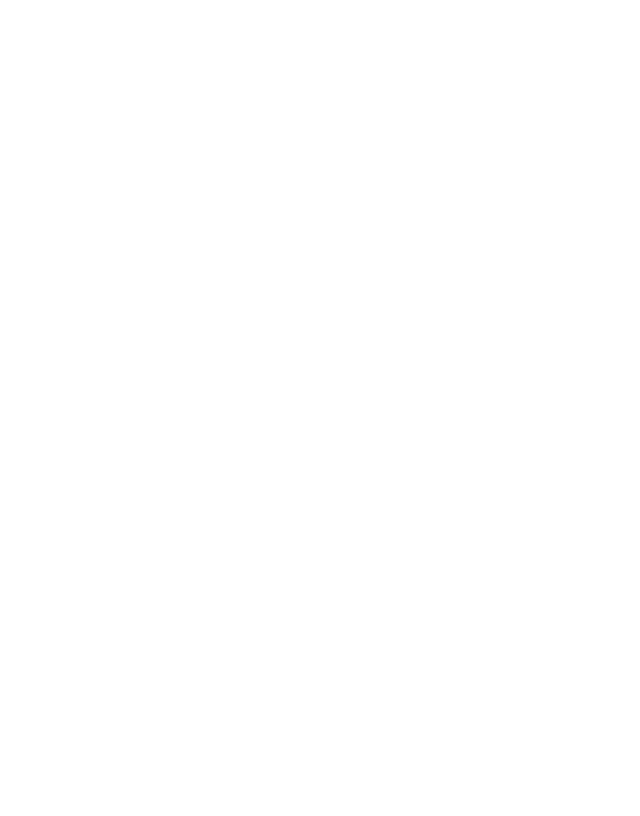
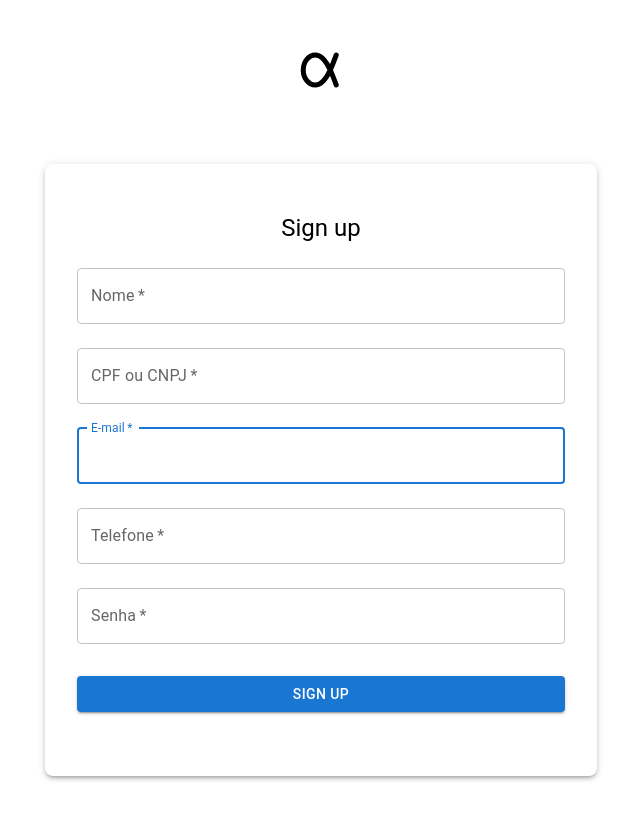
Before and after one commit to FranciscoHeronildo/alpha, a React (Vite) app: page /signup in a window 1280 px wide. Before the commit this address had no page. Shown: the whole page, without its empty margins (319-959 px from the left). Built offline with nearby package versions, Linux system fonts and the light colour scheme.

Commit message:
Criado tela de Login e Registro de Usuarios

```diff
--- a/package.json
+++ b/package.json
@@ -14,10 +14,12 @@
     "@emotion/styled": "^11.11.5",
     "@mui/material": "^5.15.15",
     "@mui/styled-engine-sc": "^6.0.0-alpha.18",
+    "axios": "^1.6.8",
     "react": "^18.2.0",
     "react-dom": "^18.2.0",
     "react-icons": "^5.1.0",
     "react-router-dom": "^6.22.3",
+    "react-toastify": "^10.0.5",
     "styled-components": "^6.1.8"
   },
   "devDependencies": {
--- a/src/App.jsx
+++ b/src/App.jsx
@@ -1,4 +1,3 @@
-import "./App.css";
 import { BrowserRouter, Route, Routes } from "react-router-dom";
 import Home from "./pages/Home";
 import Login from "./pages/Login";
@@ -9,8 +8,8 @@
     <BrowserRouter>
       <Routes>
         <Route path="/" element={<Home />} />
-        <Route path="/singin" element={<Login />} />
-        <Route path="/singup" element={<Register />} />
+        <Route path="/signin" element={<Login />} />
+        <Route path="/signup" element={<Register />} />
       </Routes>
     </BrowserRouter>
   );
--- a/src/main.jsx
+++ b/src/main.jsx
@@ -1,10 +1,12 @@
 import React from "react";
 import ReactDOM from "react-dom/client";
 import App from "./App.jsx";
-import "./index.css";
+import { ToastContainer } from "react-toastify";
+import "react-toastify/dist/ReactToastify.css";
 
 ReactDOM.createRoot(document.getElementById("root")).render(
   <React.StrictMode>
     <App />
+    <ToastContainer />
   </React.StrictMode>
 );
--- a/src/pages/Login.jsx
+++ b/src/pages/Login.jsx
@@ -1,5 +1,106 @@
-import { Typography } from "@mui/material";
+import {
+  Link,
+  Button,
+  Box,
+  Grid,
+  TextField,
+  Typography,
+  Container,
+} from "@mui/material";
+import { TbAlpha } from "react-icons/tb";
+import api from "../services/api";
+import { toast } from "react-toastify";
 
-export default function Login() {
-  return <Typography>Login</Typography>;
+function Login() {
+  const handleSubmit = async (event) => {
+    event.preventDefault();
+    const data = new FormData(event.currentTarget);
+
+    try {
+      const respose = await api.post("/auth/login", {
+        taxNumber: data.get("taxNumber"),
+        password: data.get("password"),
+      });
+      toast.success(respose.data.message);
+    } catch (e) {
+      console.error(e);
+      toast.error("Dados incorretos");
+    }
+  };
+
+  return (
+    <Container
+      component="main"
+      maxWidth="sm"
+      sx={{
+        marginTop: "auto",
+        marginBottom: "auto",
+        height: "100vh",
+        display: "flex",
+        flexDirection: "column",
+        justifyContent: "center",
+      }}
+    >
+      <Box sx={{ display: "flex", justifyContent: "center" }}>
+        <TbAlpha fontSize={60} />
+      </Box>
+      <Box
+        sx={{
+          boxShadow: 3,
+          borderRadius: 2,
+          px: 4,
+          py: 6,
+          marginTop: 8,
+          display: "flex",
+          flexDirection: "column",
+          alignItems: "center",
+        }}
+      >
+        <Typography component="h1" variant="h5">
+          Sign in
+        </Typography>
+        <Box component="form" onSubmit={handleSubmit} noValidate sx={{ mt: 1 }}>
+          <TextField
+            margin="normal"
+            required
+            fullWidth
+            id="taxNumber"
+            label="CPF ou CNPJ"
+            name="taxNumber"
+            autoComplete="current-taxNumber"
+            autoFocus
+          />
+          <TextField
+            margin="normal"
+            required
+            fullWidth
+            name="password"
+            label="Senha"
+            type="password"
+            id="password"
+            autoComplete="current-password"
+          />
+          <Button
+            type="submit"
+            fullWidth
+            variant="contained"
+            sx={{ mt: 3, mb: 2 }}
+          >
+            Sign in
+          </Button>
+          <Grid container>
+            <Grid item>
+              {" "}
+              N&atilde;o tem uma conta?{" "}
+              <Link href="/signup" variant="body2">
+                {"Cadastre-se"}
+              </Link>
+            </Grid>
+          </Grid>
+        </Box>
+      </Box>
+    </Container>
+  );
 }
+
+export default Login;
--- a/src/pages/Register.jsx
+++ b/src/pages/Register.jsx
@@ -1,5 +1,126 @@
-import { Typography } from "@mui/material";
+import { Button, Box, TextField, Typography, Container } from "@mui/material";
+import { TbAlpha } from "react-icons/tb";
+import api from "../services/api";
+import { useNavigate } from "react-router-dom";
+import { toast } from "react-toastify";
 
-export default function Register() {
-  return <Typography>Register</Typography>;
+function Register() {
+  const navigate = useNavigate();
+
+  const handleSubmit = async (event) => {
+    event.preventDefault();
+    const data = new FormData(event.currentTarget);
+
+    try {
+      const respose = await api.post("/auth/register", {
+        name: data.get("name"),
+        taxNumber: data.get("taxNumber"),
+        mail: data.get("mail"),
+        phone: data.get("phone"),
+        password: data.get("password"),
+      });
+      navigate("/signin");
+      toast.success(respose.data.message);
+    } catch (e) {
+      console.error(e);
+      toast.error("Preencha todos os campos corretamente!");
+    }
+  };
+
+  return (
+    <Container
+      component="main"
+      maxWidth="sm"
+      sx={{
+        marginTop: "auto",
+        marginBottom: "auto",
+        height: "100vh",
+        display: "flex",
+        flexDirection: "column",
+        justifyContent: "center",
+      }}
+    >
+      <Box sx={{ display: "flex", justifyContent: "center" }}>
+        <TbAlpha fontSize={60} />
+      </Box>
+      <Box
+        sx={{
+          boxShadow: 3,
+          borderRadius: 2,
+          px: 4,
+          py: 6,
+          marginTop: 8,
+          display: "flex",
+          flexDirection: "column",
+          alignItems: "center",
+        }}
+      >
+        <Typography component="h1" variant="h5">
+          Sign up
+        </Typography>
+        <Box component="form" onSubmit={handleSubmit} noValidate sx={{ mt: 1 }}>
+          <TextField
+            margin="normal"
+            required
+            fullWidth
+            id="name"
+            label="Nome"
+            name="name"
+            autoComplete="current-name"
+            autoFocus
+          />
+          <TextField
+            margin="normal"
+            required
+            fullWidth
+            id="taxNumber"
+            label="CPF ou CNPJ"
+            name="taxNumber"
+            autoComplete="current-taxNumber"
+            autoFocus
+          />
+          <TextField
+            margin="normal"
+            required
+            fullWidth
+            id="mail"
+            label="E-mail"
+            name="mail"
+            autoComplete="current-mail"
+            autoFocus
+          />
+          <TextField
+            margin="normal"
+            required
+            fullWidth
+            name="phone"
+            label="Telefone"
+            type="phone"
+            id="phone"
+            autoComplete="current-phone"
+          />
+          <TextField
+            margin="normal"
+            required
+            fullWidth
+            name="password"
+            label="Senha"
+            type="password"
+            id="password"
+            autoComplete="current-password"
+          />
+          <Button
+            type="submit"
+            fullWidth
+            variant="contained"
+            sx={{ mt: 3, mb: 2 }}
+          >
+            Sign up
+          </Button>
+        </Box>
+      </Box>
+    </Container>
+  );
 }
+
+export default Register;
```
Also changed, not shown: 1 other file (tests, documents, lock files or other folders).
